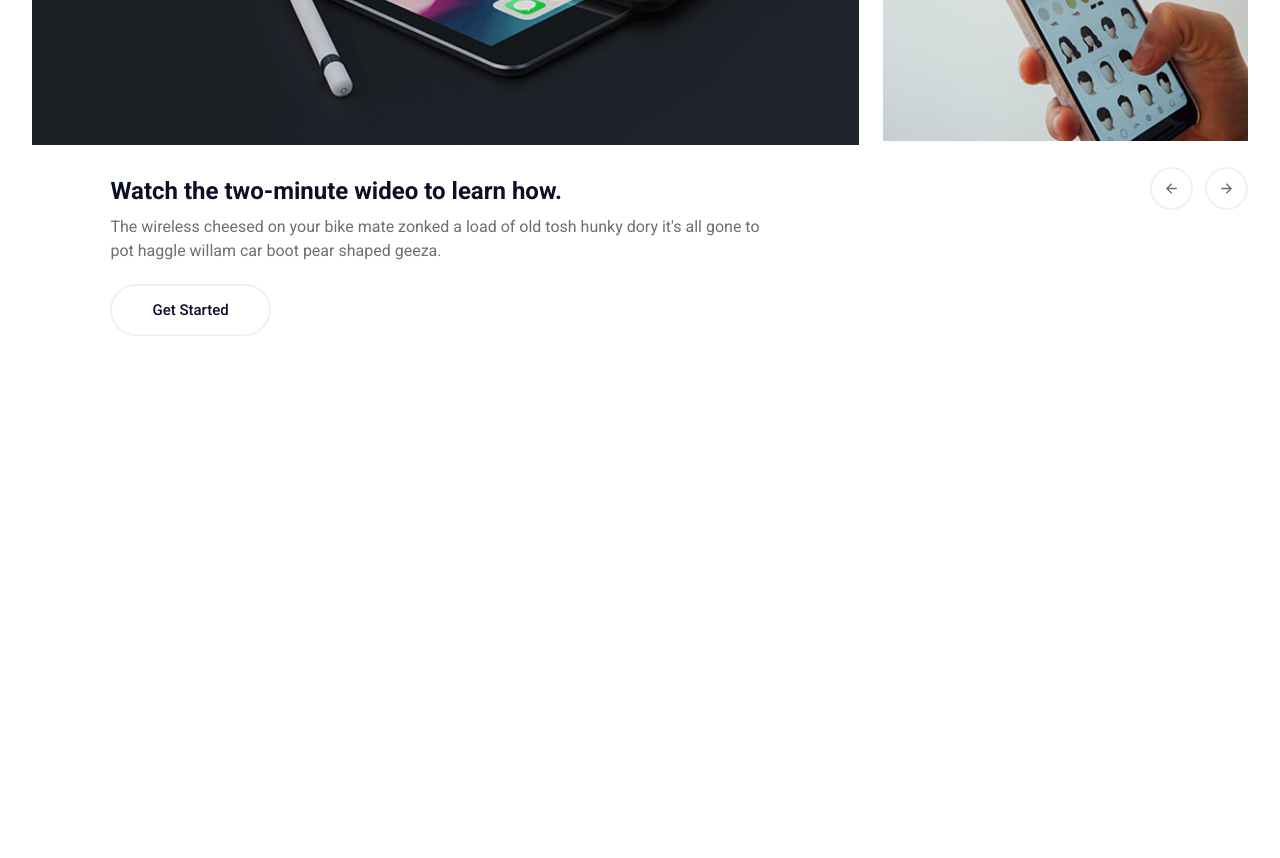
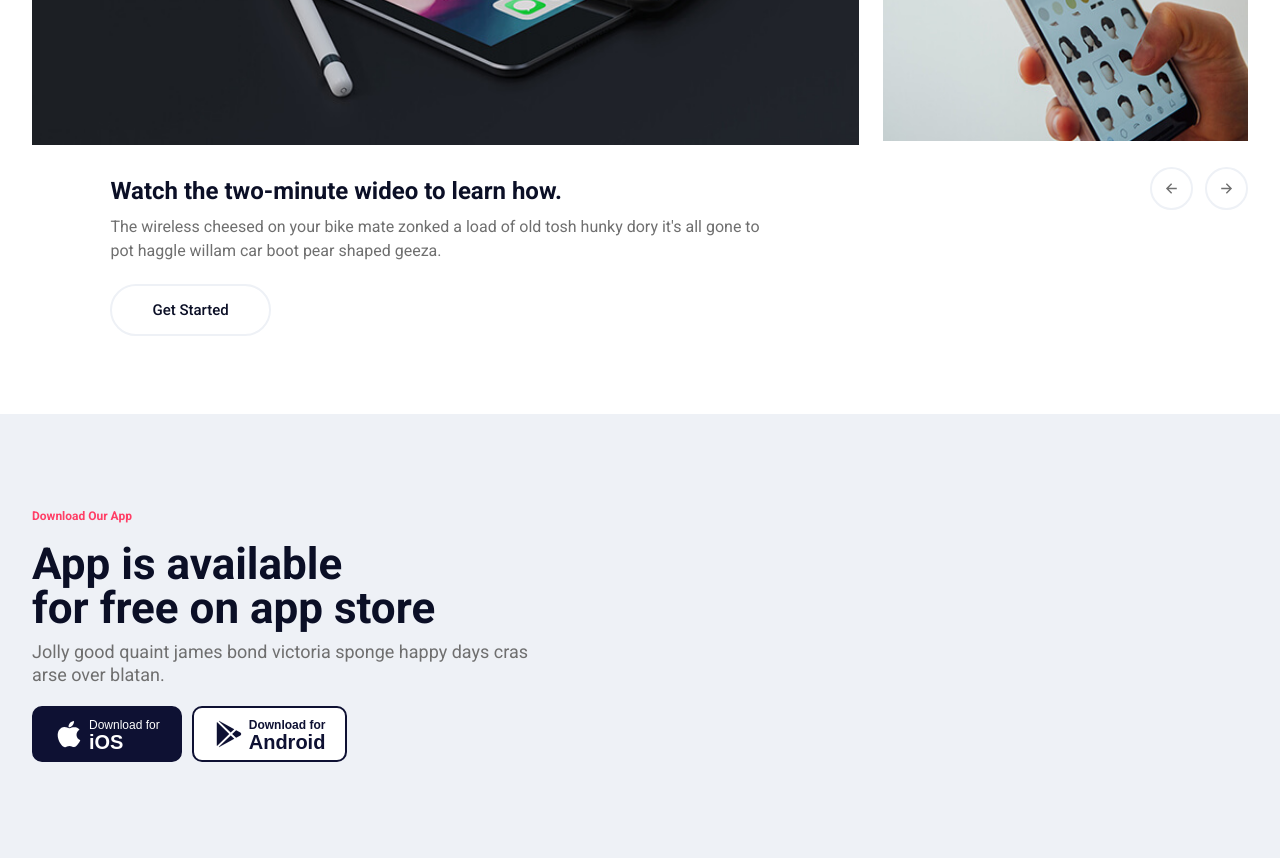
Before and after one commit to AhmedMstafa/appie, a plain HTML site: page index.html in a window 1280 px wide. Shown: the part 4029-4887 px from the top of the page. Before the commit the page ends 4443 px from the top, so only its background shows below. Drawn offline with nearby package versions, Linux system fonts and the light colour scheme.

Commit message:
add section download

```diff
--- a/css/style.css
+++ b/css/style.css
@@ -627,7 +627,7 @@ header {
   transform: translate(-50%, -50%);
   padding: 2rem;
   border-radius: 50%;
-  background-color: #fff;
+  background-color: var(--color-white);
   cursor: pointer;
 }
 
@@ -638,7 +638,7 @@ header {
   left: -2.5px;
   border-radius: 50%;
   border: 1px solid;
-  border-color: #eef1f6 #eef1f6 transparent #eef1f6;
+  border-color: var(--section-background-color) var(--section-background-color) transparent var(--section-background-color);
   width: calc(100% + 4px);
   height: calc(100% + 4px);
   /* background-color: red; */
@@ -651,27 +651,18 @@ header {
   left: -5px;
   border-radius: 50%;
   border: 1px solid;
-  border-color: transparent transparent #eef1f6 transparent;
+  border-color: transparent transparent var(--section-background-color) transparent;
   width: calc(100% + 9px);
   height: calc(100% + 9px);
   /* background-color: red; */
 
 }
 
-.video-box span:hover::before {
-  -webkit-animation: play-B- 0.5s linear infinite;
-  animation: play-B- 0.5s linear infinite;
-}
-
-.video-box span:hover::after {
-  -webkit-animation: play-N- 0.5s linear infinite;
-  animation: play-N- 0.5s linear infinite;
-}
 
 .video-box .play-icon {
   width: 2rem;
   height: 2rem;
-  color: #ff3e66;
+  color: var(--main--color);
 }
 
 .view-viedo,
@@ -693,7 +684,7 @@ header {
 
 .viedo-caption p {
   font-size: 1.6rem;
-  color: #6f6f6f;
+  color: var(--font-color);
   line-height: 1.5;
   max-width: 67rem;
 }
@@ -709,17 +700,10 @@ header {
   border-radius: 5rem;
   color: inherit;
   transition: all 0.5s;
-  border: 2px solid #eef1f6;
+  border: 2px solid var(--section-background-color);
   cursor: pointer;
 }
 
-
-.get-started:hover a:link,
-.get-started:hover a:visited {
-  background-color: #ff3e66;
-  color: #fff;
-  border-color: #ff3e66;
-}
 
 
 .get-started {
@@ -743,20 +727,42 @@ header {
   height: 1.5rem;
   padding: 1.2rem;
   border-radius: 50%;
-  color: #6f6f6f;
-  border: 2px solid #eef1f6;
+  color: var(--font-color);
+  border: 2px solid var(--section-background-color);
   margin-left: 1rem;
   cursor: pointer;
   transition: all 0.3s;
 }
 
+
+/***[ HOVER ]****/
+/*    Active   */
+/*****[05]*****/
+
+
+.get-started:hover a:link,
+.get-started:hover a:visited {
+  background-color: var(--main--color);
+  color: var(--color-white);
+  border-color: var(--main--color);
+}
+
+
+.video-box span:hover::before {
+  -webkit-animation: play-B- 0.5s linear infinite;
+  animation: play-B- 0.5s linear infinite;
+}
+
+.video-box span:hover::after {
+  -webkit-animation: play-N- 0.5s linear infinite;
+  animation: play-N- 0.5s linear infinite;
+}
+
+
 .image-icons ion-icon:hover {
   color: #0e1133;
 }
 
-/***[ HOVER ]****/
-/*    Active   */
-/*****[05]*****/
 
 @-webkit-keyframes play-N- {
   to {
@@ -785,3 +791,102 @@ header {
 
   }
 }
+
+
+/***[ SECTION ]****/
+/*   DOWNLOAD   */
+/*****[05]*****/
+
+.download {
+  background-color: var(--section-background-color);
+  padding: 9.6rem 0;
+}
+
+
+.download-text {
+  display: flex;
+  align-items: flex-start;
+  justify-content: center;
+  flex-direction: column;
+  gap: 1rem;
+  max-width: 50rem;
+}
+
+.download-text span {
+  font-size: 1.2rem;
+  font-weight: 700;
+  margin-bottom: 1rem;
+  color: var(--main--color);
+}
+
+.download-text h3 {
+  font-size: 4.4rem;
+  font-weight: 700;
+
+}
+
+.download-text p {
+  font-size: 1.8rem;
+  line-height: 1.3;
+  color: var(--font-color);
+}
+
+.download-btns {
+  margin-top: 1rem;
+  display: flex;
+  gap: 1rem;
+}
+
+
+.download-btn {
+  display: flex;
+  align-items: center;
+  justify-content: center;
+  border: none;
+  outline: none;
+  border-radius: 1rem;
+  padding: 1rem 2rem;
+  gap: .5rem;
+  cursor: pointer;
+  border: 2px solid var(--main-font-color);
+}
+
+
+.download-btn:first-child {
+  background-color: var(--main-font-color);
+  color: var(--color-white);
+}
+
+.download-btn:last-child {
+  background-color: var(--color-white);
+  color: var(--main-font-color);
+}
+
+.download-btn .ios-icon,
+.download-btn .android-icon {
+  width: 3rem;
+  height: 3rem;
+}
+
+.download-btn p {
+  font-weight: 500;
+  font-size: 1.2rem;
+}
+
+.download-btn:first-child p {
+  color: var(--color-white);
+
+}
+
+.download-btn:last-child p {
+  color: var(--main-font-color);
+  font-weight: 700;
+}
+
+
+.download-btn strong {
+  display: block;
+  font-size: 2rem;
+  text-align: left;
+  line-height: 0.8;
+}
--- a/index.html
+++ b/index.html
@@ -279,6 +279,31 @@
   </section>
   <!-- End Active Section -->
 
+  <!-- Start Download Section -->
+  <section class="download">
+    <div class="container">
+      <div class="download-text">
+        <span>Download Our App</span>
+        <h3>App is available <br> for free on app store</h3>
+        <p>Jolly good quaint james bond victoria sponge happy days cras arse over blatan.</p>
+        <div class="download-btns">
+
+          <button class="download-btn">
+            <ion-icon class="ios-icon" name="logo-apple"></ion-icon>
+            <p>Download for <strong>iOS</strong></p>
+          </button>
+          <button class="download-btn">
+            <ion-icon class="android-icon" name="logo-google-playstore"></ion-icon>
+            <p>Download for <strong>Android</strong></p>
+          </button>
+        </div>
+
+      </div>
+    </div>
+  </section>
+  <!-- End Download Section -->
+
+
 </main>
 <!-- End Main  -->
 
```
